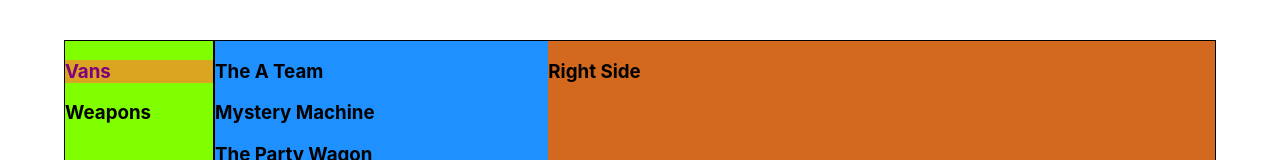
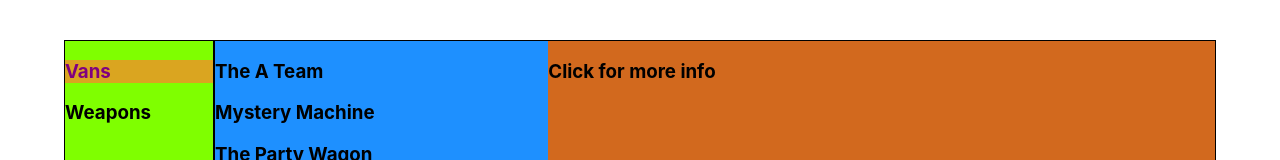
Before and after one commit to garrettgsb/ogc-widgets, a React (Create React App) app: page / in a window 1280 px wide. Shown: the top 160 px of the page. Built offline with nearby package versions, Linux system fonts and the light colour scheme.

Commit message:
tweaked rightside display

```diff
--- a/src/PaneManagerWidget.js
+++ b/src/PaneManagerWidget.js
@@ -30,9 +30,8 @@
   console.log(rightSideFocus);
   return (
     <aside className='two-third'>
-      <h1>Right Side</h1>
 
-      { rightSideFocus === undefined ? <h1>Click for more info</h1> : <h1>{rightSideFocus.title}</h1>}
+      { rightSideFocus.title === undefined ? <h1>Click for more info</h1> : <h1>{rightSideFocus.title}</h1>}
 
     </aside>
   )
```
